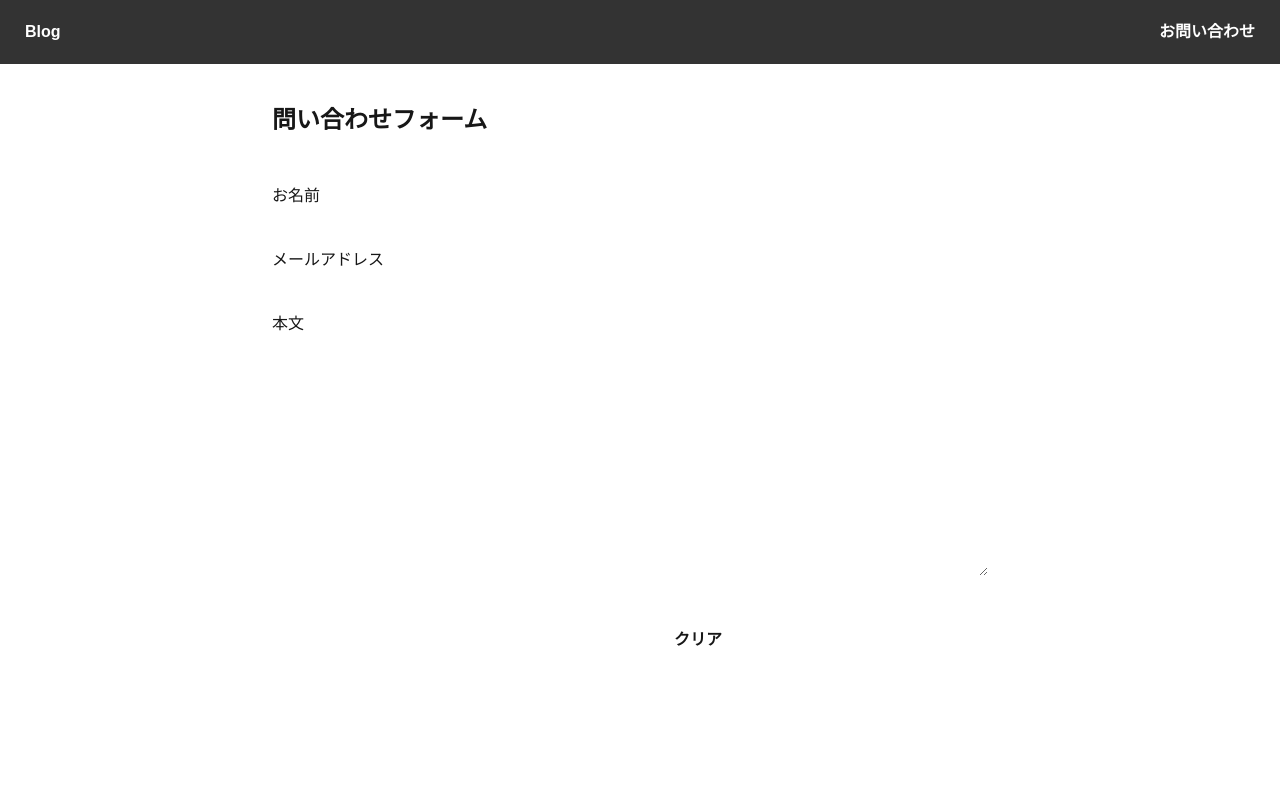
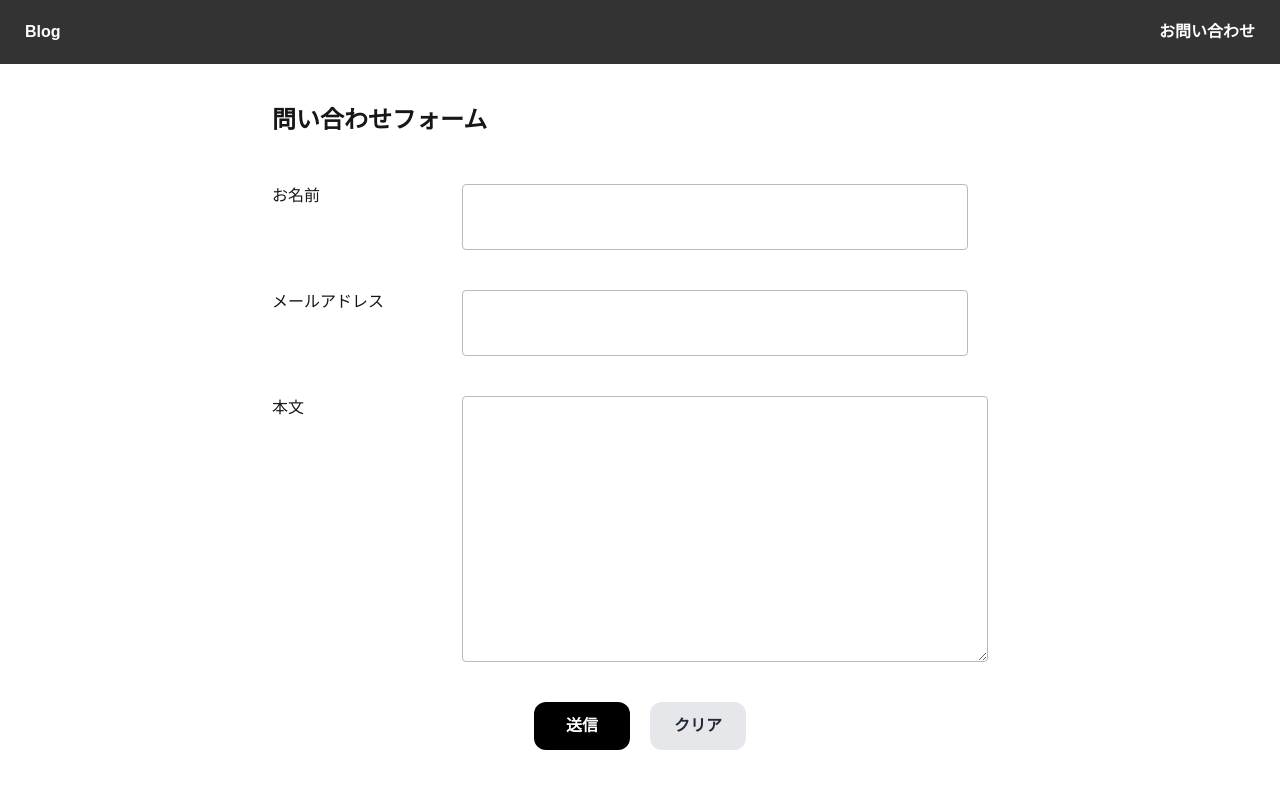
Before and after one commit to chie-nana/Next-blog-app-chapter8, a Next.js app: page /contact in a window 1280 px wide. Shown: the top 788 px of the page. Built offline with nearby package versions, Linux system fonts and the light colour scheme.

Commit message:
tailwind修正

```diff
--- a/src/app/contact/page.tsx
+++ b/src/app/contact/page.tsx
@@ -97,6 +97,7 @@ const Contact: React.FC = () => {
               value={contactData.name}
               onChange={handleChange}
               disabled={isSubmitting}
+              className='p-5 rounded w-[calc(100%-40px)] border-[1.5px] border-[#bababa]'
             />
             {errors.name && <p className="mb-8 text-[0.63rem] text-red">{errors.name}</p>}
           </div>
@@ -110,6 +111,7 @@ const Contact: React.FC = () => {
               value={contactData.email}
               onChange={handleChange}
               disabled={isSubmitting}
+              className='p-5 rounded w-[calc(100%-40px)] border-[1.5px] border-[#bababa]'
             />
             {errors.email && <p className="mb-8 text-[0.63rem] text-red">{errors.email}</p>}
           </div>
@@ -124,7 +126,7 @@ const Contact: React.FC = () => {
               onChange={handleChange}
               disabled={isSubmitting}
               rows={10}
-              className="rounded w-[calc(100%_-_20px)] p-3"
+              className="rounded w-[calc(100%-20px)] p-3 border-[1.5px] border-[#bababa]"
             />
             {errors.message && <p className="mb-8 text-[0.63rem] text-red">{errors.message}</p>}
           </div>
@@ -134,13 +136,13 @@ const Contact: React.FC = () => {
             type="submit"
             value="送信"
             disabled={isSubmitting}
-            className='w-24 p-3 text-[#fff] font-black rounded-xl'
+            className='w-24 p-3 text-[#fff] font-black rounded-xl bg-black'
           />
           <button
             type="button"
             onClick={handleClear}
             disabled={isSubmitting}
-            className="w-24 p-3 font-black rounded-xl"
+            className="w-24 p-3 font-black rounded-xl bg-gray-200 text-gray-800"
           >クリア</button>
         </div>
       </form>
```
